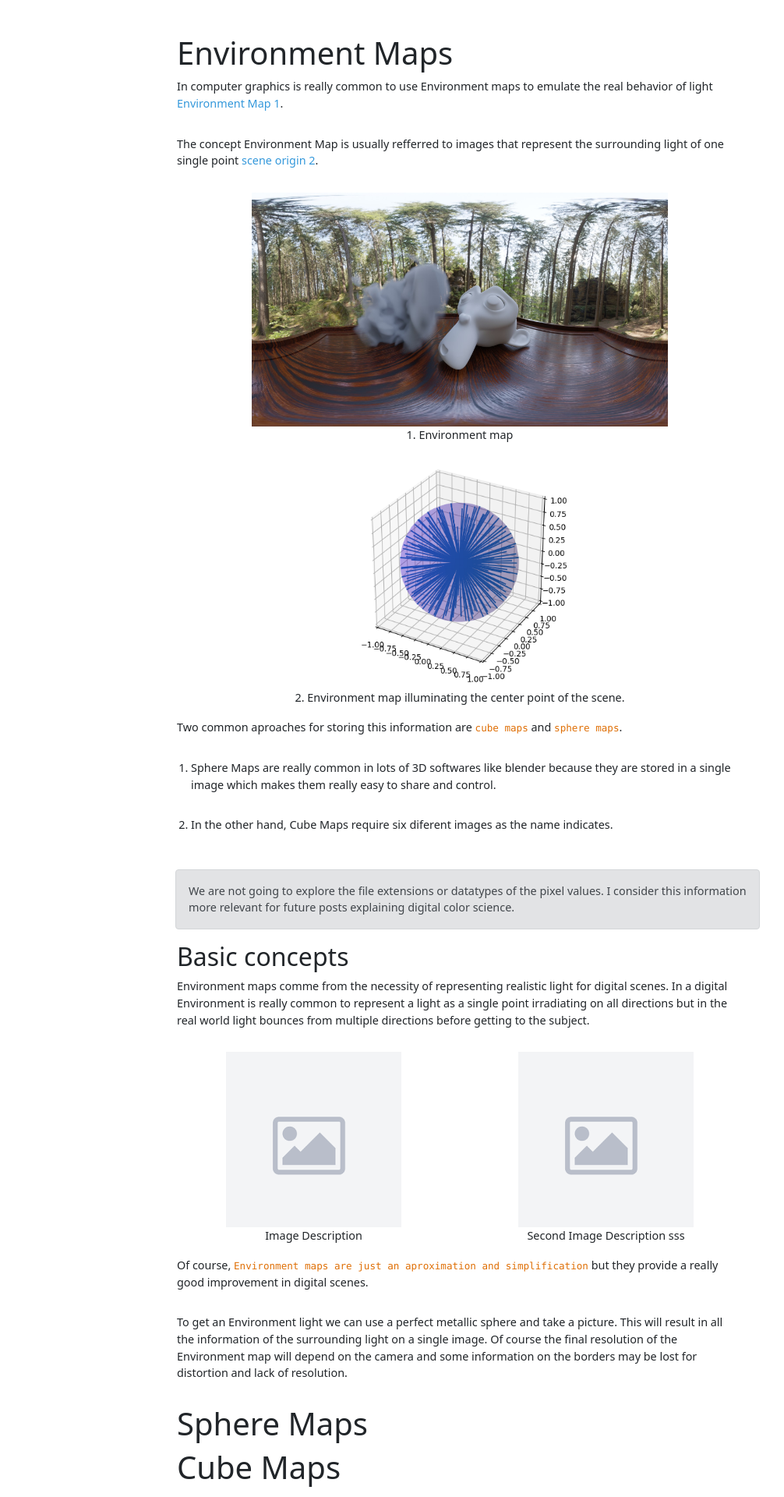
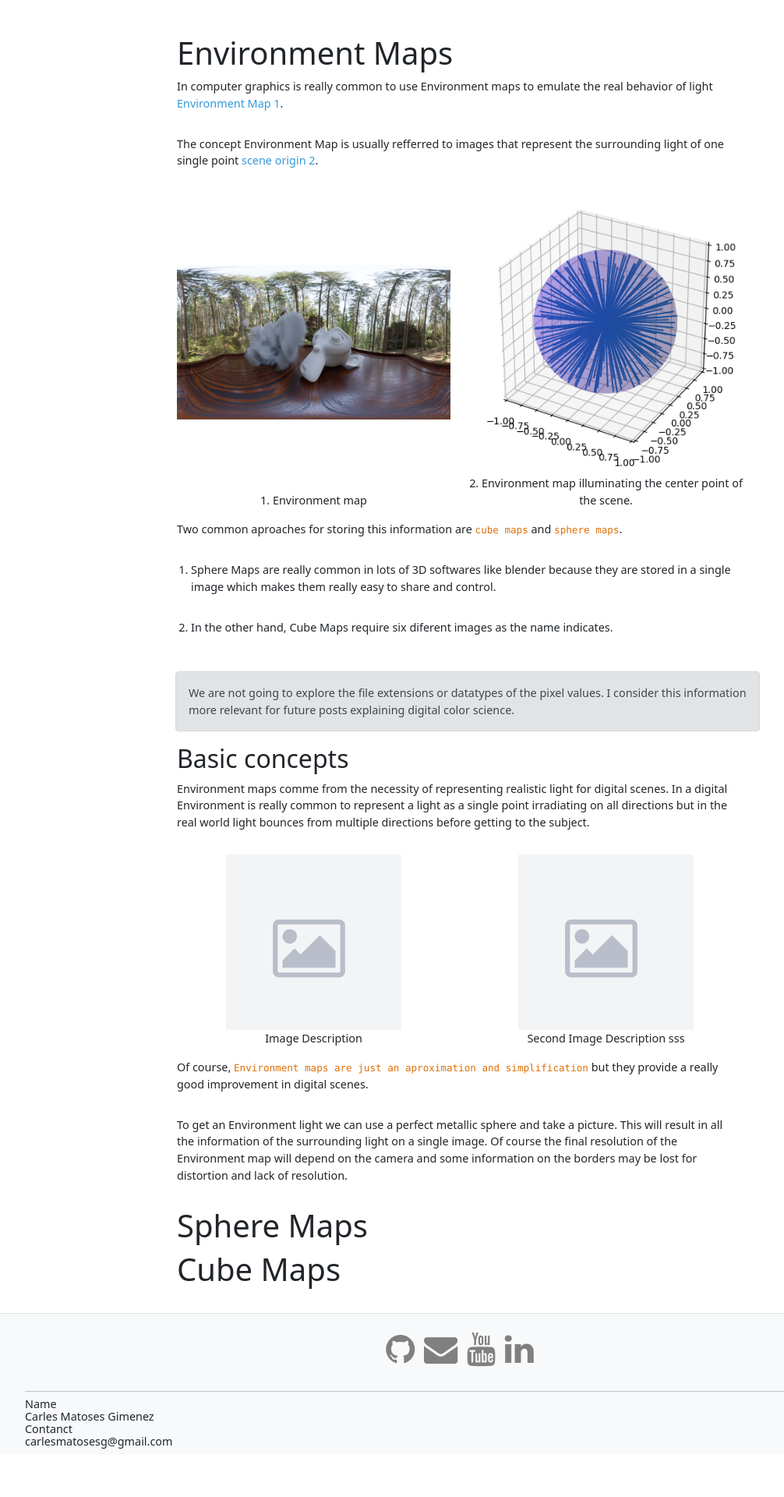
Before and after one commit to carlesmatoses/carlesmatoses.github.io, a Jekyll site: the page built from _posts/posts/2024-05-01-enviorment_map.markdown, in a window 1280 px wide. Shown: the part 598-2518 px from the top of the page at 78% size, without its empty margins (50-1056 px from the left). Built offline with Jekyll 4.4.1, drawn with Linux system fonts in a browser that asks for light colours; nearby versions of some CDN libraries; after the commit the page ends 2463 px from its top, so only the background shows below that.

Commit message:
udpate figures
center horizontal, vertical and one column on small screen

```diff
--- a/_includes/figure.html
+++ b/_includes/figure.html
@@ -1,5 +1,5 @@
 
-<figure class="col" id="{{ include.id }}">
+<figure class="col col-12 col-sm-6" id="{{ include.id }}" >
     <img src="{{ include.image }}" alt="{{ include.caption }}">
     <figcaption>{{ include.caption }}</figcaption>
 </figure>
--- a/assets/css/figure.css
+++ b/assets/css/figure.css
@@ -1,9 +1,18 @@
-figure img {
+figure.col {
+    display: flex;
+    flex-direction: column;
+    align-items: center;
+    max-width: 100%; /* Ensures the figure does not exceed the width of its container */
+    overflow: hidden; /* Prevents overflowing content from being visible outside the figure */
+}
+
+figure.col img {
+    max-width: 100%; /* Ensures the image does not exceed the width of its container */
+    height: auto; /* Maintains the aspect ratio of the image */
     display: block;
-    margin-left: auto;
-    margin-right: auto;
-    max-height: 300px ;
+    margin: auto; /* Centers the image horizontally */
 }
-figure figcaption {
+
+figure.col figcaption {
     text-align: center;
 }
```
